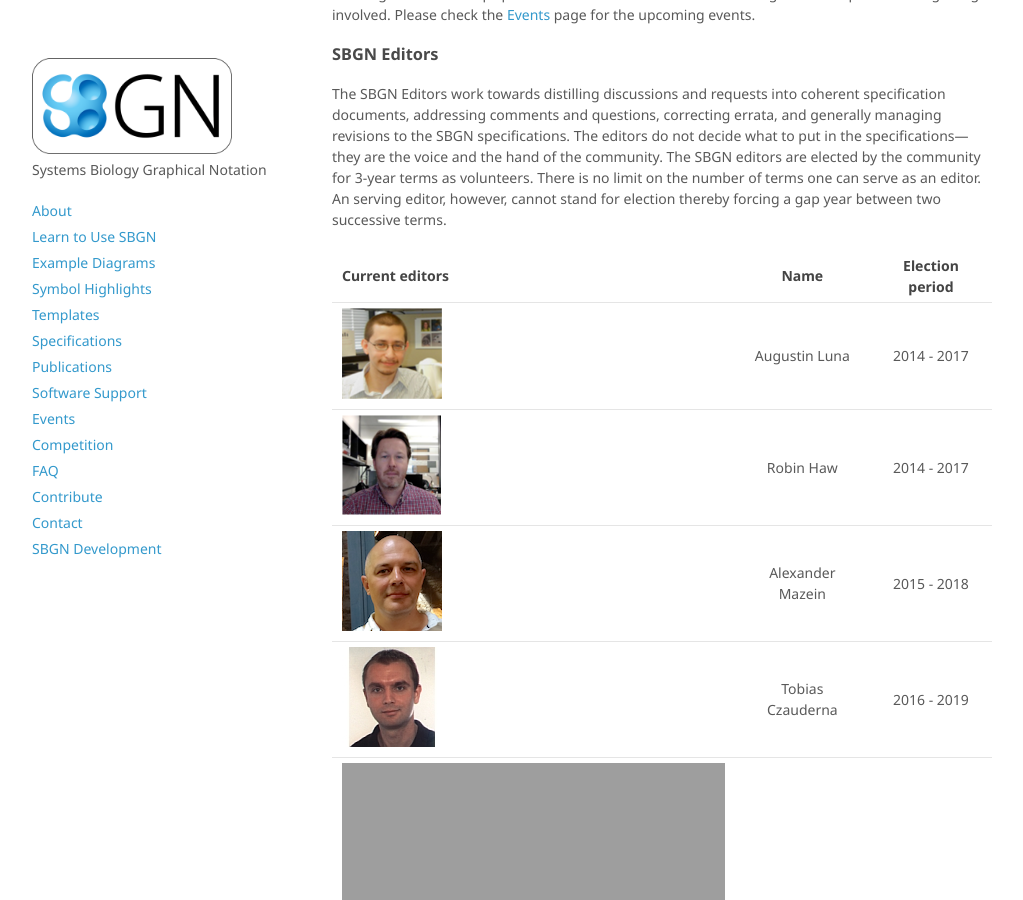
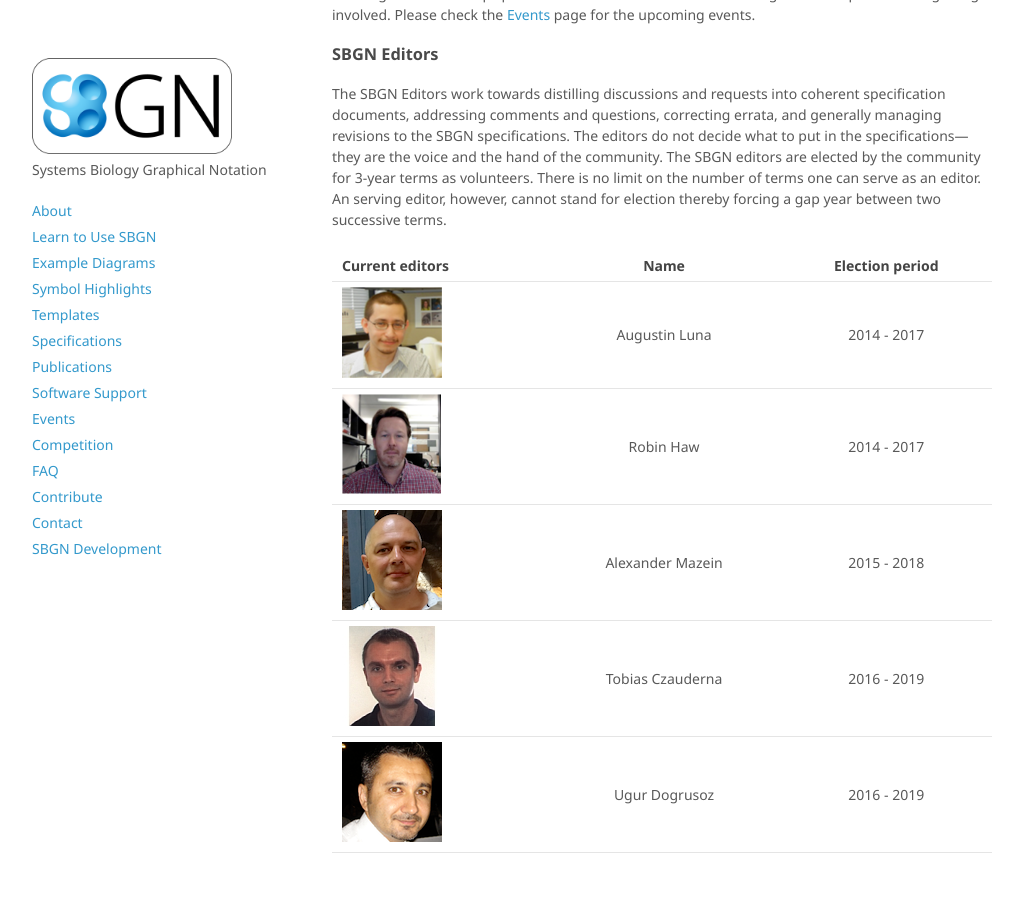
Before and after one commit to sbgn/sbgn, a Jekyll site: the page built from docs/about.md, in a window 1280 px wide and 900 px high, scrolled down 540 px. Shown: the whole window, without its empty margins (128-1151 px from the left). Built offline with Jekyll 4.4.1, drawn with Linux system fonts in a browser that asks for light colours; nearby versions of some CDN libraries.

Commit message:
Update about.md
Typo: image extension fixed.

```diff
--- a/docs/about.md
+++ b/docs/about.md
@@ -36,7 +36,7 @@ The SBGN editors are elected by the community for 3-year terms as volunteers. Th
 | ![Haw](https://sbgn.github.io/sbgn/images/about/photo-haw.png)                 | Robin Haw           | 2014 - 2017          |
 | ![Mazein](https://sbgn.github.io/sbgn/images/about/photo-mazein.png)           | Alexander Mazein    | 2015 - 2018          |
 | ![Czauderna](https://sbgn.github.io/sbgn/images/about/photo-czauderna.jpg)     | Tobias Czauderna    | 2016 - 2019          |
-| ![Dogrusoz](https://sbgn.github.io/sbgn/images/about/photo-dogrusoz.jpg)       | Ugur Dogrusoz       | 2016 - 2019          |
+| ![Dogrusoz](https://sbgn.github.io/sbgn/images/about/photo-dogrusoz.png)       | Ugur Dogrusoz       | 2016 - 2019          |
 
 <br>
 
```
